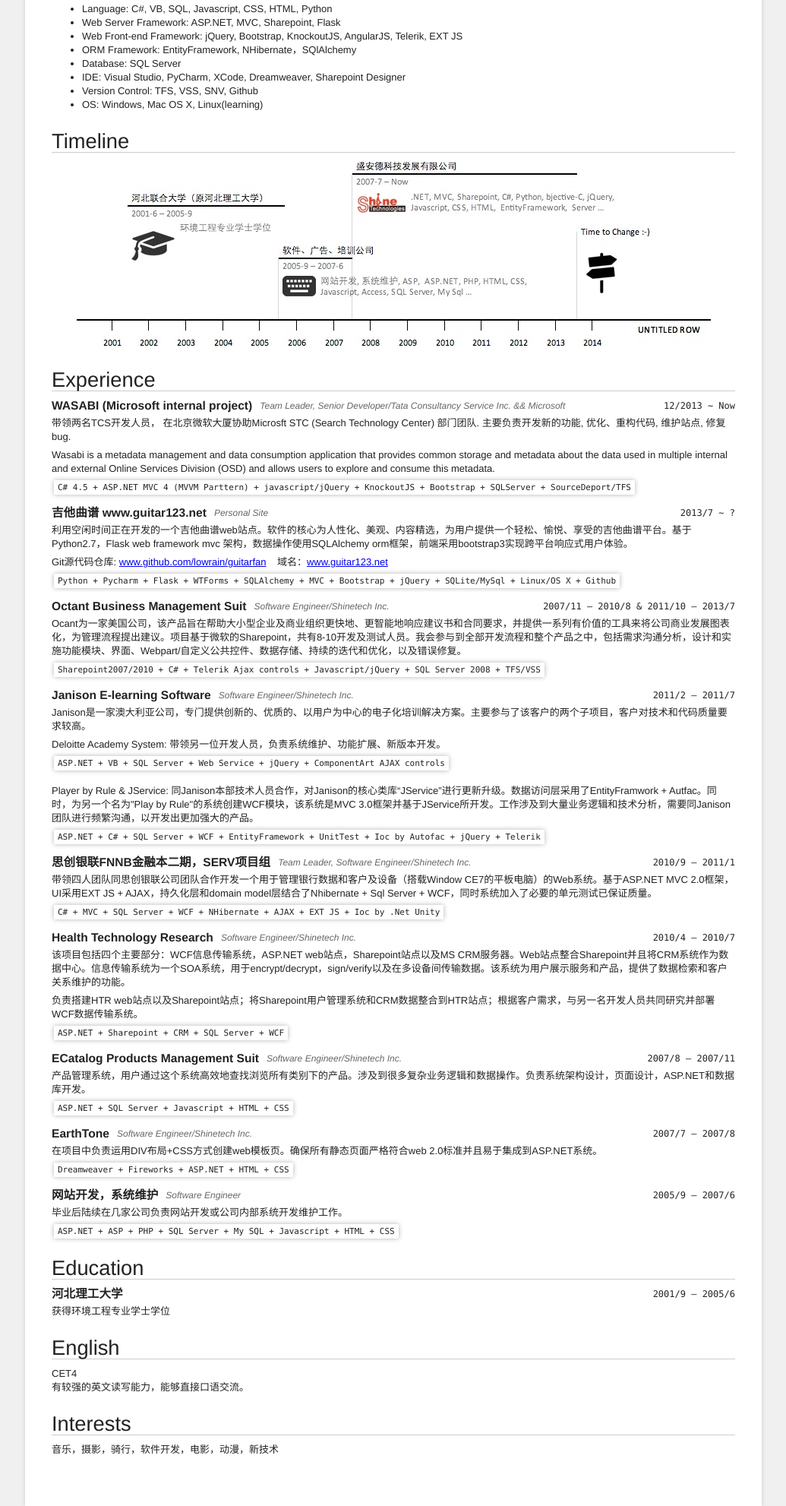
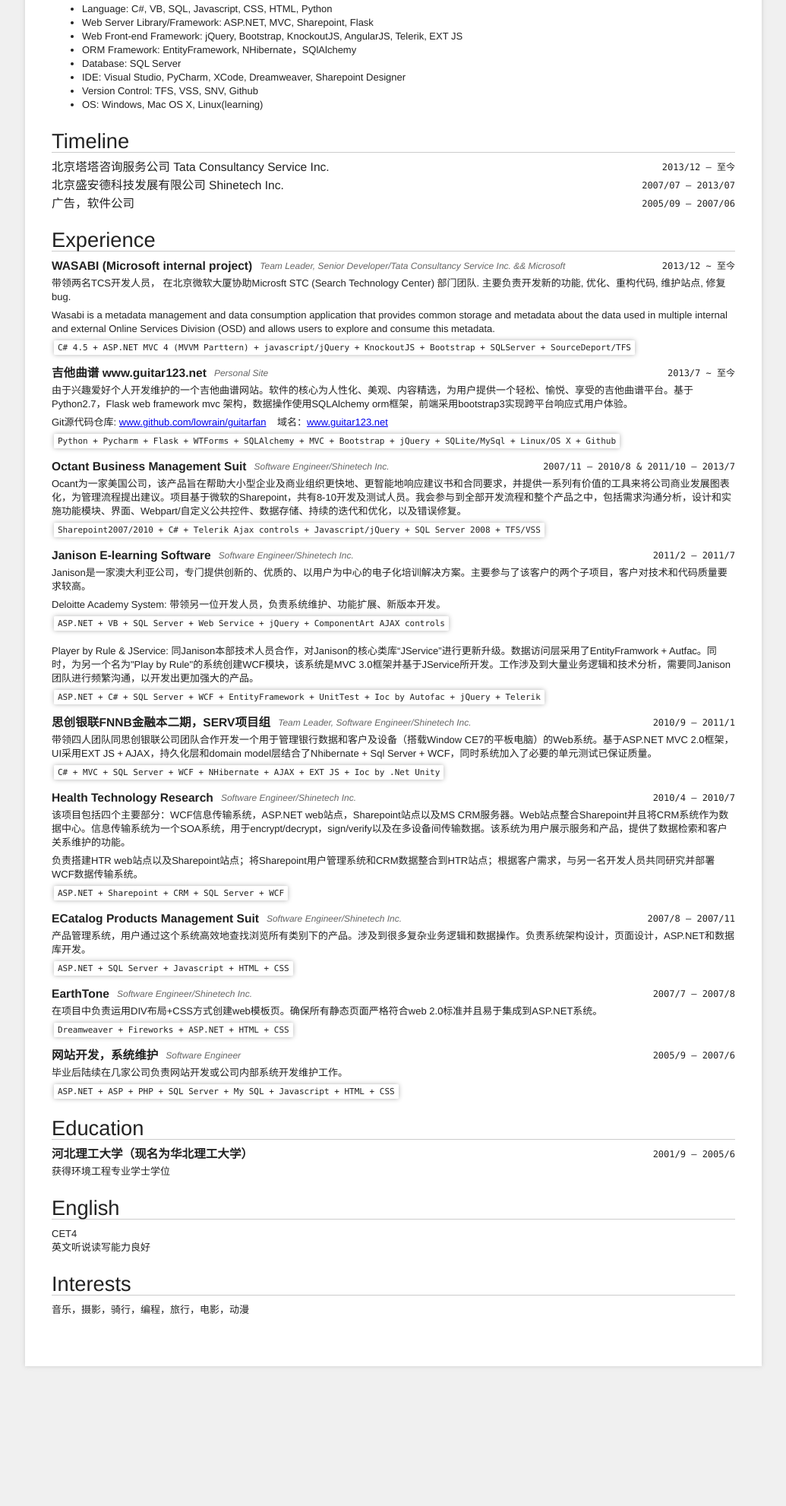
Before and after one commit to lowrain/lowrain.github.io, a plain HTML site: page cv_zh.html in a window 1280 px wide. Shown: the part 397-2379 px from the top of the page at 76% size, without its empty margins (122-1157 px from the left). After the commit the page ends 2210 px from the top, so only its background shows below. Drawn offline with Linux system fonts and the light colour scheme.

Commit message:
Update  CV

```diff
--- a/cv_zh.html
+++ b/cv_zh.html
@@ -37,7 +37,7 @@
     <p class="msn"><label>github:</label> <span class="value"><a href="https://github.com/lowrain" target="_blank">www.github.com/lowrain</a></span></p>
     <p class="gender"><label>性别:</label> <span class="value">男</span>
     <p class="marital"><label>婚姻状况:</label> <span class="value">已婚</span>
-    <p class="birth"><label>出生年月:</label> <span class="value">1982/3</span>
+    <p class="birth"><label>出生年月:</label> <span class="value">1982/03</span>
     <p class="experience"><label>工作年限:</label> <span class="value">10年</span>
     <p class="address"><label>家庭住址:</label> <span class="value">北京市 通州区 临河里</span></p>
     <p class="census"><label>户籍:</label> <span class="value">河北省 张家口市 桥西区</span></p>
@@ -66,7 +66,7 @@
                 <span class="info">
                     <ul>
                         <li>Language: C#, VB, SQL, Javascript, CSS, HTML, Python</li>
-                        <li>Web Server Framework: ASP.NET, MVC, Sharepoint, Flask</li>
+                        <li>Web Server Library/Framework: ASP.NET, MVC, Sharepoint, Flask</li>
                         <li>Web Front-end Framework: jQuery, Bootstrap, KnockoutJS, AngularJS, Telerik, EXT JS</li>
                         <li>ORM Framework: EntityFramework, NHibernate，SQlAlchemy</li>
                         <li>Database: SQL Server</li>
@@ -82,7 +82,29 @@
 <div class="section section-timeline">
     <h2 class="title">Timeline</h2>
     <div class="set">
-        <img src="images/timeline_cn.png" />
+        <div class="item">
+            <h3>
+                <span class="company l">北京塔塔咨询服务公司 Tata Consultancy Service Inc.</span>
+                <span class="date r">2013/12 &mdash; 至今</span>
+            </h3>
+            <span class="clear"> </span>
+        </div>
+
+        <div class="item">
+            <h3>
+                <span class="company l">北京盛安德科技发展有限公司 Shinetech Inc.</span>
+                <span class="date r">2007/07 &mdash; 2013/07</span>
+            </h3>
+            <span class="clear"> </span>
+        </div>
+
+        <div class="item">
+            <h3>
+                <span class="company l">广告，软件公司</span>
+                <span class="date r">2005/09 &mdash; 2007/06</span>
+            </h3>
+            <span class="clear"> </span>
+        </div>
     </div>
 </div>
 
@@ -93,7 +115,7 @@
             <h3>
                 <span class="project l">WASABI (Microsoft internal project)</span>
                 <span class="job_title l">Team Leader, Senior Developer/Tata Consultancy Service Inc. && Microsoft</span>
-                <span class="date r">12/2013 ~ Now</span>
+                <span class="date r">2013/12 ~ 至今</span>
             </h3>
                 <span class="clear"> </span>
                 <span class="info">
@@ -108,11 +130,11 @@
             <h3>
                 <span class="project l">吉他曲谱 www.guitar123.net</span>
                 <span class="job_title l">Personal Site</span>
-                <span class="date r">2013/7 ~ ?</span>
+                <span class="date r">2013/7 ~ 至今</span>
             </h3>
             <span class="clear"> </span>
                 <span class="info">
-                    <p>利用空闲时间正在开发的一个吉他曲谱web站点。软件的核心为人性化、美观、内容精选，为用户提供一个轻松、愉悦、享受的吉他曲谱平台。基于Python2.7，Flask web framework mvc 架构，数据操作使用SQLAlchemy orm框架，前端采用bootstrap3实现跨平台响应式用户体验。</p>
+                    <p>由于兴趣爱好个人开发维护的一个吉他曲谱网站。软件的核心为人性化、美观、内容精选，为用户提供一个轻松、愉悦、享受的吉他曲谱平台。基于Python2.7，Flask web framework mvc 架构，数据操作使用SQLAlchemy orm框架，前端采用bootstrap3实现跨平台响应式用户体验。</p>
                     <p>Git源代码仓库: <a href="https://github.com/lowrain/guitarfan" target="_blank">www.github.com/lowrain/guitarfan</a>&nbsp;&nbsp;&nbsp;&nbsp;域名：<a href="http://www.guitar123.net" target="_blank">www.guitar123.net</a></p>
                     <code>Python + Pycharm + Flask + WTForms + SQLAlchemy + MVC + Bootstrap + jQuery + SQLite/MySql + Linux/OS X + Github</code>
                 </span>
@@ -228,7 +250,7 @@
     <div class="set">
         <div class="item">
             <h3>
-                <span class="school l">河北理工大学</span>
+                <span class="school l">河北理工大学（现名为华北理工大学）</span>
                 <span class="date r">2001/9 &mdash; 2005/6</span>
             </h3>
             <span class="clear"> </span>
@@ -242,7 +264,7 @@
     <h2 class="title">English</h2>
     <div class="set">
         <div class="item">
-            <span class="info">CET4<br />有较强的英文读写能力，能够直接口语交流。</span>
+            <span class="info">CET4<br />英文听说读写能力良好</span>
         </div>
     </div>
 </div>
@@ -251,7 +273,7 @@
     <h2 class="title">Interests</h2>
     <div class="set">
         <div class="item">
-            <span class="info">音乐，摄影，骑行，软件开发，电影，动漫，新技术</span>
+            <span class="info">音乐，摄影，骑行，编程，旅行，电影，动漫</span>
         </div>
     </div>
 </div>
```
Also changed, not shown: cv_en.html (+2 -2 lines).
